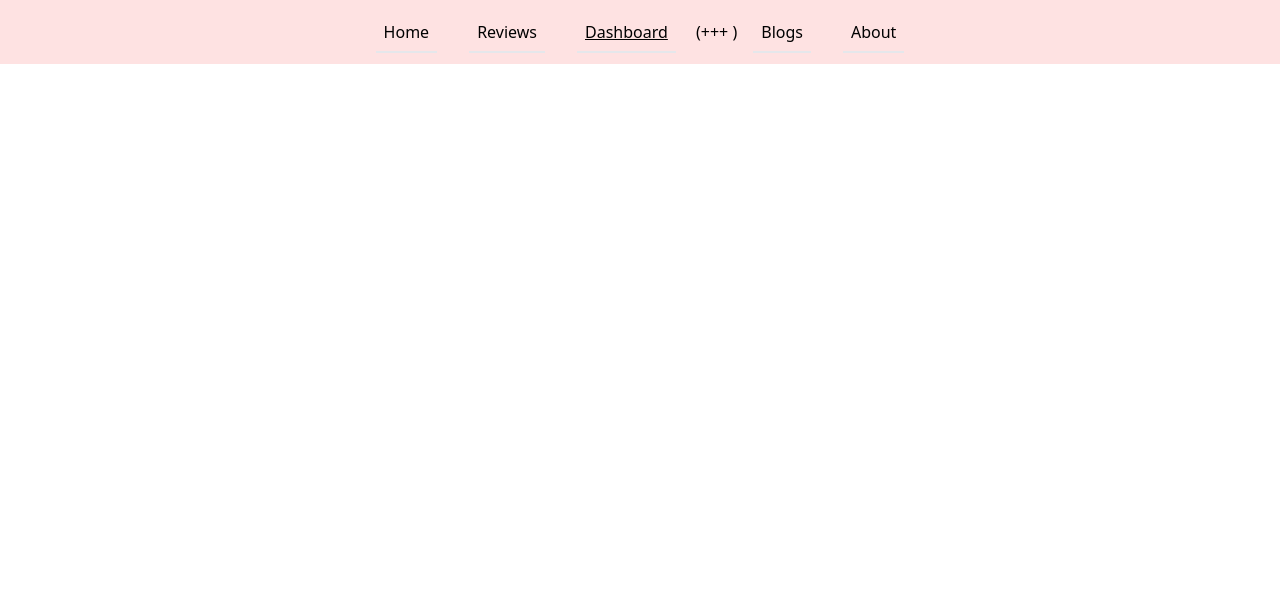
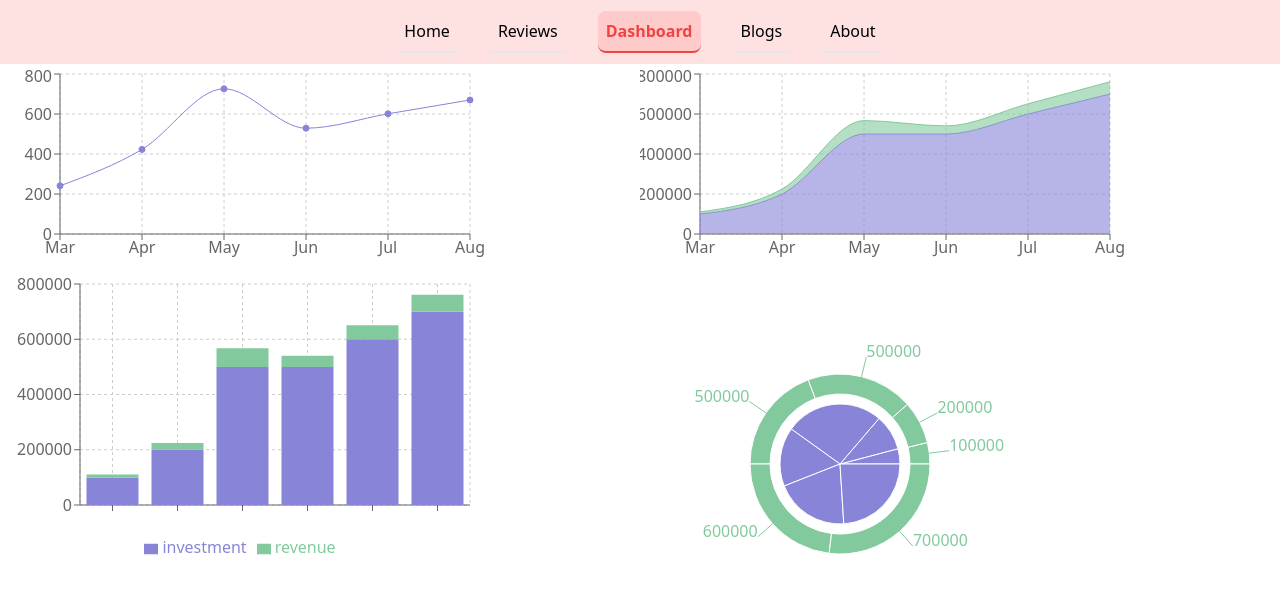
Before and after one commit to Nishadchowdhury/Assignment-9-of-Nishad, a React (Create React App) app: page /dashboard in a window 1280 px wide. Shown: the top 594 px of the page. Built offline with nearby package versions, Linux system fonts and the light colour scheme.

Commit message:
Active link add and all the chart add

```diff
--- a/src/App.js
+++ b/src/App.js
@@ -1,10 +1,10 @@
-import { Routes, Route, Link } from "react-router-dom";
+import { Routes, Route } from "react-router-dom";
 import './App.css';
 import Home from "./Components/Home/Home";
 import NavBar from "./Components/NavBar/NavBar";
 import Reviwe from "./Components/Reviwes/Reviwes";
-import NotFound from './Components/NotFound/NotFound'
-
+import NotFound from './Components/NotFound/NotFound';
+import Dashboard from './Components/Dashboard/Dashboard'
 
 function App() {
 
@@ -15,7 +15,7 @@ function App() {
       <Routes>
        <Route path='/' element={<Home/>} />
        <Route path='/reviews' element={<Reviwe />} />
-       <Route path='/dashboard'  />
+       <Route path='/dashboard' element={<Dashboard/>} />
        <Route path='/blogs'  />
        <Route path='/about'  />
        <Route path='*' element={<NotFound/>} />
--- a/src/Components/Customlink/Customlink.js
+++ /dev/null
@@ -1,23 +0,0 @@
-import React from 'react';
-import {Link, useMatch, useResolvedPath } from 'react-router-dom';
-
-
-function CustomLink({ children, to, ...props }) {
-    let resolved = useResolvedPath(to);
-    let match = useMatch({ path: resolved.pathname, end: true });
-
-    return (
-      <div>
-        <Link
-          style={{ textDecoration: match ? "underline" : "none" }}
-          to={to}
-          {...props}
-        >
-          {children}
-        </Link>
-        {match && " (+++  )"}
-      </div>
-    );
-}
-
-export default CustomLink;
--- /dev/null
+++ b/src/Components/Dashboard/Dashboard.js
@@ -0,0 +1,119 @@
+import React, { useEffect, useState } from 'react';
+import { LineChart, Line, XAxis, YAxis, CartesianGrid, Tooltip, Legend, ResponsiveContainer, AreaChart, Area, BarChart, Bar, PieChart, Pie } from 'recharts';
+
+
+const data = [
+    { name: 'Page A', uv: 4000 },
+    { name: 'Page B', uv: 3000 },
+    { name: 'Page C', uv: 2000 },
+    { name: 'Page D' },
+    { name: 'Page E', uv: 1890 },
+    { name: 'Page F', uv: 2390 },
+    { name: 'Page G', uv: 3490 },
+];
+
+
+const Dashboard = () => {
+    const [data, setData] = useState();
+
+    useEffect(() => {
+        fetch('data-of-chart.json')
+            .then(res => res.json())
+            .then(data => setData(data))
+    }, []);
+
+    console.log(data);
+
+    return (
+        <div>
+
+            <div className='grid grid-cols-2' >
+                <div className='' >
+                    <div className='w-full' width="100%" height={200}>
+                        <LineChart
+                            width={500}
+                            height={200}
+                            data={data}
+                            margin={{
+                                top: 10,
+                                right: 30,
+                                left: 0,
+                                bottom: 0,
+                            }}
+                        >
+                            <CartesianGrid strokeDasharray="3 3" />
+                            <XAxis dataKey='month' />
+                            <YAxis />
+                            <Tooltip />
+                            <Line connectNulls type="monotone" dataKey="sell" stroke="#8884d8" fill="#8884d8" />
+                        </LineChart>
+                    </div>
+
+                </div> {/* one */}
+
+                <div className='' >
+                    <div className='w-full' width="100%" height="100%">
+                        <AreaChart
+                            width={500}
+                            height={200}
+                            data={data}
+                            margin={{
+                                top: 10,
+                                right: 30,
+                                left: 0,
+                                bottom: 0,
+                            }}
+                        >
+                            <CartesianGrid strokeDasharray="3 3" />
+                            <XAxis dataKey="month" />
+                            <YAxis />
+                            <Tooltip />
+                            <Area type="monotone" dataKey="investment" stackId="1" stroke="#8884d8" fill="#8884d8" />
+                            <Area type="monotone" dataKey="revenue" stackId="1" stroke="#82ca9d" fill="#82ca9d" />
+                            <Area type="monotone" dataKey="amt" stackId="1" stroke="#ffc658" fill="#ffc658" />
+                        </AreaChart>
+                    </div>
+                </div>
+
+                <div width="100%" height="100%">
+                    <BarChart
+                        width={500}
+                        height={300}
+                        data={data}
+                        margin={{
+                            top: 20,
+                            right: 30,
+                            left: 20,
+                            bottom: 5,
+                        }}
+                    >
+                        <CartesianGrid strokeDasharray="3 3" />
+                        <XAxis dataKey="name" />
+                        <YAxis />
+                        <Tooltip />
+                        <Legend />
+                        <Bar dataKey="investment" stackId="a" fill="#8884d8" />
+                        <Bar dataKey="revenue" stackId="a" fill="#82ca9d" />
+                    </BarChart>
+                </div>
+
+
+
+                <div width="100%" height="100%">
+                    <PieChart width={400} height={400}>
+                        <Pie data={data} dataKey="revenue" cx="50%" cy="50%" outerRadius={60} fill="#8884d8" />
+                        <Pie data={data} dataKey="investment" cx="50%" cy="50%" innerRadius={70} outerRadius={90} fill="#82ca9d" label />
+                        <Tooltip />
+                    </PieChart>
+                </div>
+
+
+            </div>
+
+
+
+        </div>
+    );
+};
+
+export default Dashboard;
--- a/src/Components/Home/Home.js
+++ b/src/Components/Home/Home.js
@@ -33,7 +33,9 @@ const Home = () => {
 
                     </div>
                 </div>
-                <span>Mac Studio is an entirely new Mac desktop. It packs outrageous performance, extensive connectivity, and new capabilities into an unbelievably compact form, putting everything you need within easy reach and transforming any space into a studio. <button className='bg-gray-400 p-2 rounded-lg text-white font-medium' target="_blank" to='https://www.apple.com/mac-studio/' >See More</button> </span>
+                <span>Mac Studio is an entirely new Mac desktop. It packs outrageous performance, extensive connectivity, and new capabilities into an unbelievably compact form, putting everything you need within easy reach and transforming any space into a studio. <a href="https://www.apple.com/mac-studio/"  target="_blank">
+                <button className='bg-gray-400 p-2 rounded-lg text-white font-medium'   >See More</button>
+                    </a></span>
             </div>
         </div>
     );
--- a/src/Components/NavBar/NavBar.js
+++ b/src/Components/NavBar/NavBar.js
@@ -1,16 +1,19 @@
 import React from 'react';
-import CustomLink from '../Customlink/Customlink';
+import { Link, NavLink } from 'react-router-dom';
+
 
 
 const NavBar = () => {
+    const active = 'p-2 border-b-2 border-red-500 m-4 text-red-500 font-bold rounded-lg bg-red-200' ;
+    const notActive = 'p-2 border-b-2 m-4 ';
     return (
         <div className='h-16 bg-red-100 flex justify-center items-center'>
-            <ul className='block flex' >
-                <CustomLink className='p-2 border-b-2 m-4 ' to='/'>Home</CustomLink>
-                <CustomLink className='p-2 border-b-2 m-4 ' to='/reviews'>Reviews</CustomLink>
-                <CustomLink className='p-2 border-b-2 m-4 ' to='/dashboard'>Dashboard</CustomLink>
-                <CustomLink className='p-2 border-b-2 m-4 ' to='/blogs'>Blogs</CustomLink>
-                <CustomLink className='p-2 border-b-2 m-4 ' to='/about'>About</CustomLink>
+            <ul className='flex' >
+                <NavLink  className={({isActive}) => isActive ? active : notActive} to='/'>Home</NavLink>
+                <NavLink  className={({isActive}) => isActive ? active : notActive}  to='/reviews'>Reviews</NavLink>
+                <NavLink  className={({isActive}) => isActive ? active : notActive}  to='/dashboard'>Dashboard</NavLink>
+                <NavLink  className={({isActive}) => isActive ? active : notActive}  to='/blogs'>Blogs</NavLink>
+                <NavLink  className={({isActive}) => isActive ? active : notActive}  to='/about'>About</NavLink>
             </ul>
         </div>
     );
```
